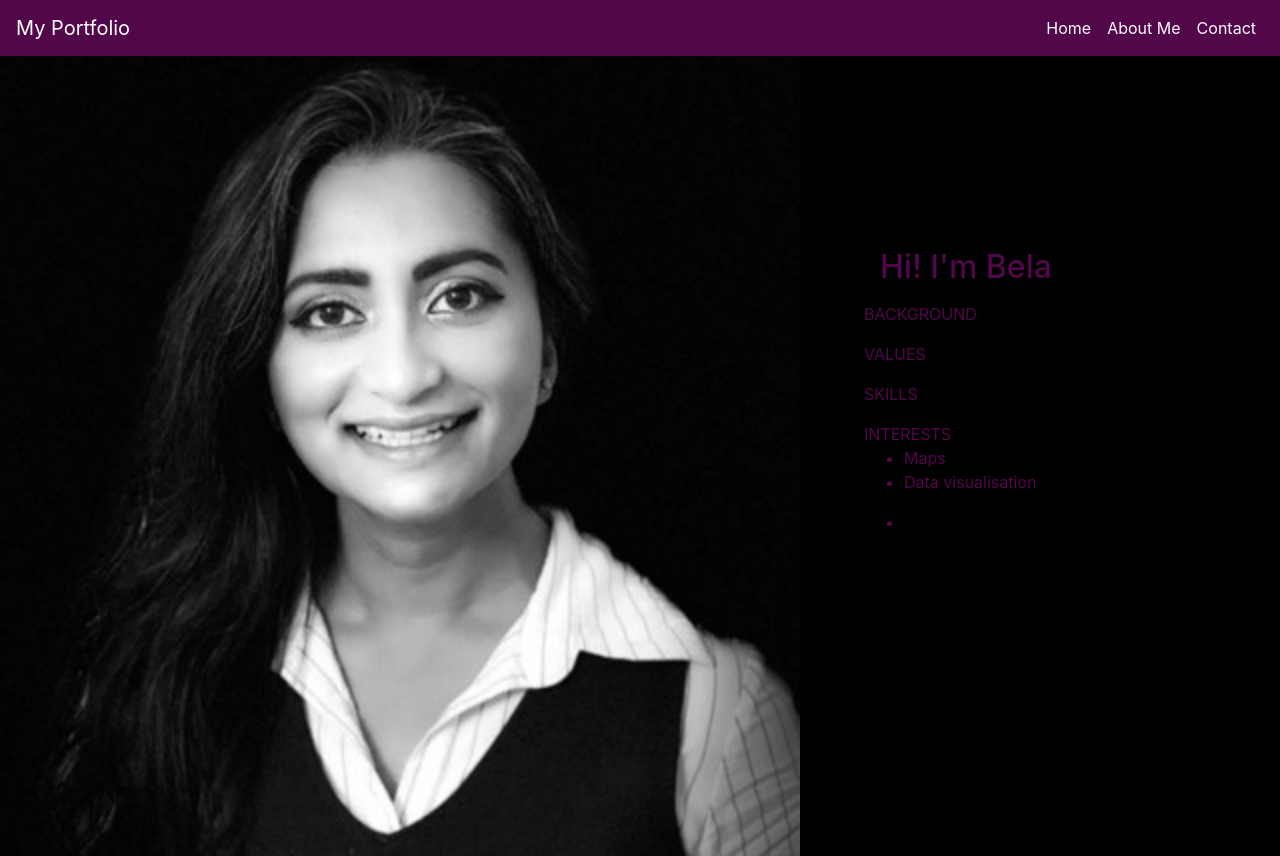
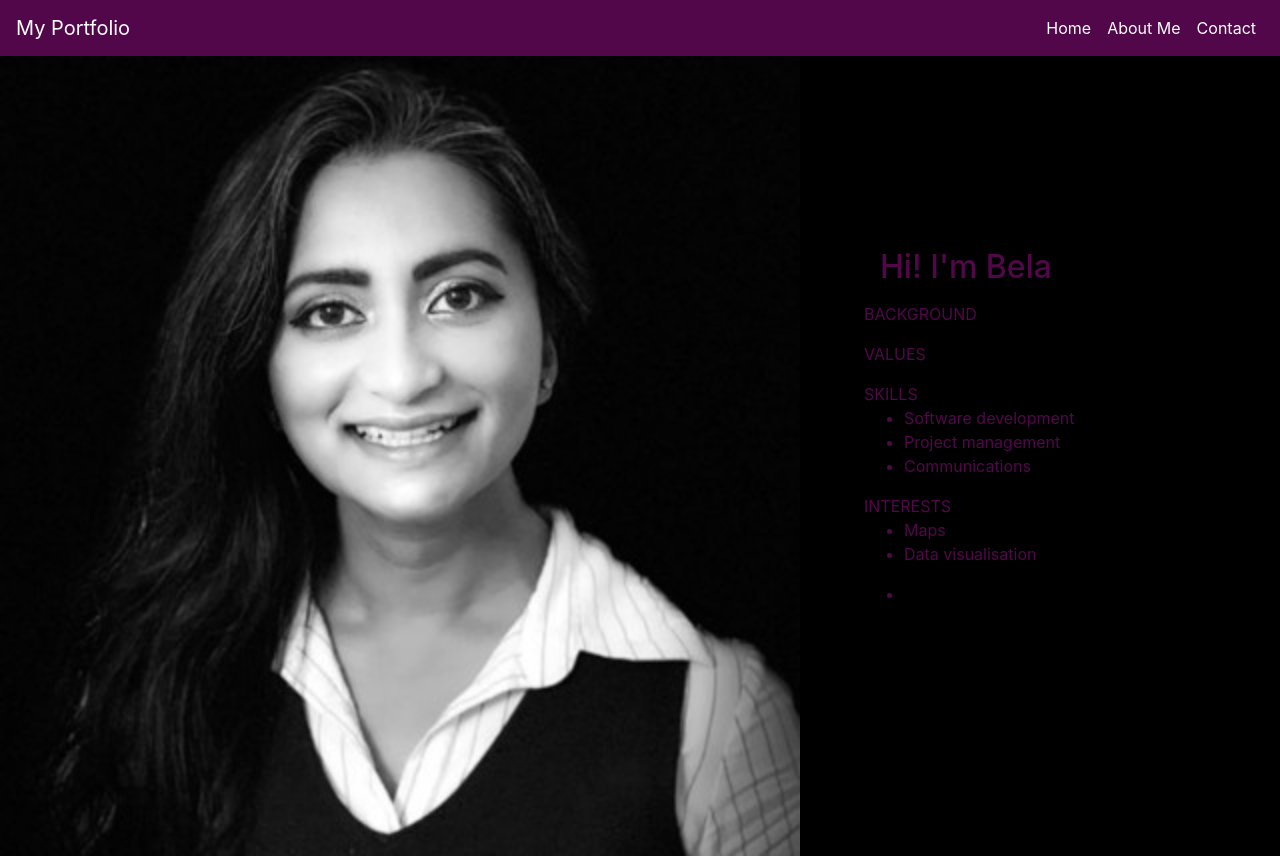
Before and after one commit to ecoBela/website_portfolio, a React (Create React App) app: page /about in a window 1280 px wide. Built offline with nearby package versions, Linux system fonts and the light colour scheme.

Commit message:
added list to Skills section

```diff
--- a/src/Components/About.js
+++ b/src/Components/About.js
@@ -37,7 +37,13 @@ const About = () => {
             <h2 className="intro">Hi! I'm Bela</h2>
                 <p>BACKGROUND</p>
                 <p>VALUES</p>
-                <p>SKILLS</p>
+                <p>SKILLS
+                <ul>
+                        <li>Software development</li>
+                        <li>Project management</li>
+                        <li>Communications</li>
+                    </ul>
+                </p>
                 <p>INTERESTS
                     <ul>
                         <li>Maps</li>
```
